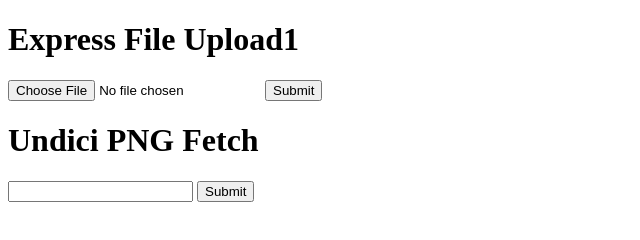
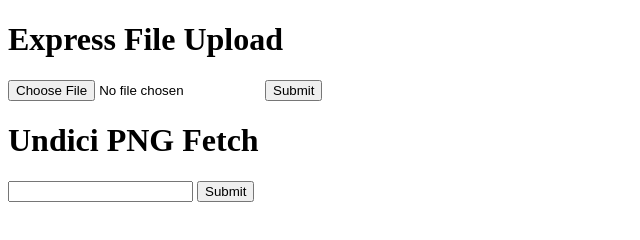
Before and after one commit to asafcjfrog/server_gallery_2026, a website: page views/index.html in a window 1280 px wide. Shown: the full height of the page, 0-640 px from the left. Drawn offline with Linux system fonts and the light colour scheme.

Commit message:
Update index.html

```diff
--- a/views/index.html
+++ b/views/index.html
@@ -4,7 +4,7 @@
     <title>Express File Upload</title>
   </head>
   <body>
-    <h1>Express File Upload1</h1>
+    <h1>Express File Upload</h1>
     <form method="POST" action="/uploadFile" enctype="multipart/form-data">
       <input type="file" name="myFile" />
       <input type="submit" />
```
